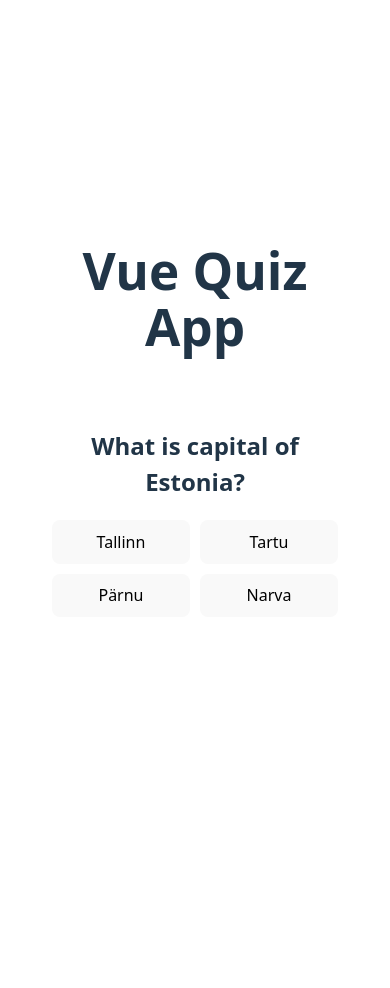
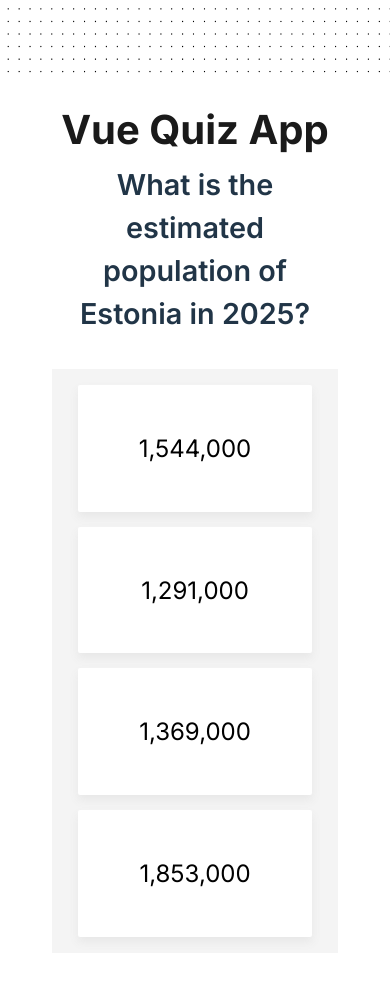
Before and after one commit to jurits13/vue-quiz-app, a Vue app: page / in a window 390 px wide. Shown: the top 988 px of the page. Before the commit the page ends 844 px from the top, so only its background shows below. Built offline with nearby package versions, Linux system fonts and the light colour scheme.

Commit message:
Add styling and responsive design

```diff
--- a/index.html
+++ b/index.html
@@ -3,6 +3,10 @@
   <head>
     <meta charset="UTF-8" />
     <link rel="icon" type="image/svg+xml" href="/vite.svg" />
+    <link
+      href="https://fonts.googleapis.com/css2?family=Inter:wght@300;400;600;700&display=swap"
+      rel="stylesheet"
+    />
     <meta name="viewport" content="width=device-width, initial-scale=1.0" />
     <title>My Quiz App</title>
   </head>
--- a/src/App.vue
+++ b/src/App.vue
@@ -4,11 +4,14 @@
     <QuestionQuiz v-if="currentQuestionIndex < questions.length"
     :questionData="questions[currentQuestionIndex]"
     @updateScore="updateScore"
-    @nextQuestion="nextQuestion" />
+    @nextQuestion="nextQuestion"
+    />
 
     <ResultsQuiz v-if="currentQuestionIndex === questions.length"
     :score="score"
-    :total="questions.length" />
+    :total="questions.length"
+    @restartQuiz="restartQuiz"
+    />
   </div>
 </template>
 
@@ -34,6 +37,10 @@
       },
       nextQuestion() {
         this.currentQuestionIndex++;
+      },
+      restartQuiz() {
+        this.score = 0
+        this.currentQuestionIndex = 0
       }
     }
   }
--- a/src/components/QuestionQuiz.vue
+++ b/src/components/QuestionQuiz.vue
@@ -1,7 +1,8 @@
 <template>
   <div class="questionContainer">
     <h2>{{ questionData.question }}</h2>
-    <div class="optionsContainer">
+    <div class="optionsWrapper">
+        <div class="optionsContainer">
         <button
         v-for="option in questionData.options"
         :key="option"
@@ -11,8 +12,12 @@
             {{ option }}
         </button>
     </div>
-    <p v-if="selected"> {{ feedbackMessage }}</p>
-    <button v-if="selected" @click="handleNextQuestion">Next</button>
+    </div>
+
+    <div class="feedbackContainer">
+        <p v-if="selected"> {{ feedbackMessage }}</p>
+        <button v-if="selected" class="nextButton" @click="handleNextQuestion">Next</button>
+    </div>
   </div>
 </template>
 
@@ -27,7 +32,7 @@ export default {
     },
     computed: {
         feedbackMessage() {
-            return this.isCorrect ? "Correct Answer!" : `Incorrect! The Correct Answer Was: ${this.questionData.answer}`
+            return this.isCorrect ? "Correct answer!" : `Incorrect! The correct answer was: ${this.questionData.answer}`
         }
     },
     methods: {
@@ -46,30 +51,98 @@ export default {
 }
 </script>
 
-<style>
+<style scoped>
 .questionContainer {
     padding: 20px;
     text-align: center;
-    max-width: 500px;
-    margin: auto;
+    width: 100%;
+    max-width: 100%;
+    margin-top: 6vh;
+    align-items: center;
 }
 .optionsContainer {
     display: grid;
-    grid-template-columns: repeat(2, 1fr);
-    grid-template-rows: repeat(2, 1fr);
-    gap: 10px;
-    justify-items: stretch;
+    grid-template-columns: repeat(2, minmax(120px, 1fr));
+    grid-template-rows: repeat(2, minmax(100px, auto));
+    gap: 15px;
+    justify-items: center;
+    width: 100%;
+    max-width: 1200px;
+    margin: 0 auto;
+    padding: 0 10px;
+    box-sizing: border-box;
+}
+.optionsWrapper {
+    background-color: rgb(244, 244, 244);
+    padding: 2em;
+    display: flex;
+    justify-content: center;
+    justify-items: center;
+    width: 100%;
+    max-width: 100%;
+    margin: 0 auto;
+    box-sizing: border-box;
+    margin-top: 4vh;
+}
+.feedbackContainer {
+    height: 200px;
+    display: flex;
+    flex-direction: column;
+    align-items: center;
+    justify-content: center;
 }
 button {
+    font-size: 1.5em;
+    width: 100%;
+    height: 20vh;
     cursor: pointer;
     transition: 0.5s;
+    background-color: white;
+    color: black;
+    border-radius: 2px;
+    border: 2px solid transparent;
+    box-shadow: 0px 5px 10px rgb(231, 231, 231);
+}
+button:hover {
+    background-color: black;
+    color: white;
+    outline: none;
+    transform: scale(1.05);
+    outline: none !important;
+    border: none !important;
+    box-shadow: none !important;
 }
 button.correct {
-    background-color: rgb(41, 201, 86);
+    background-color: rgb(98, 255, 142);
     color: black;
 }
 button.incorrect {
     background-color: rgb(255, 74, 74);
     color: black;
 }
+button.nextButton {
+    margin-top: 20px;
+    padding: 20px 20px;
+    width: 30vw;
+    height: 10vh;
+    text-align: center;
+}
+button.disabled {
+    opacity: 0.5;
+    cursor: not-allowed;
+    pointer-events: none
+}
+
+@media screen and (max-width: 700px) {
+    .optionsContainer {
+        grid-template-columns: 1fr;
+    }
+    button {
+    height: 15vh;
+    }
+    .optionsWrapper {
+        padding: 1em;
+    }
+}
+
 </style>
--- a/src/components/ResultsQuiz.vue
+++ b/src/components/ResultsQuiz.vue
@@ -1,13 +1,65 @@
 <template>
-    <div>
+    <div class="resultsContainer">
       <h2>You've Completed The Quiz!</h2>
       <p>Your Score: {{ score }} / {{ total }}</p>
-      <p>{{ message }}</p>
+      <p>{{ finalMessage }}</p>
+
+      <button class="retryButton" @click="restartQuiz">Try Again</button>
     </div>
 </template>
 
 <script>
 export default {
     props: ["score", "total"],
+    computed: {
+        finalMessage() {
+            if (this.score === this.total) {
+                return "Perfect Score! 🎉 Well done!";
+            } else if (this.score > this.total / 2) {
+                return "Great job! You did well.";
+            } else {
+                return "Keep practicing!";
+            }
+        }
+    },
+    methods: {
+        restartQuiz() {
+            this.$emit("restartQuiz")
+        }
+    }
 }
 </script>
+
+<style scoped>
+.resultsContainer {
+    display: flex;
+    flex-direction: column;
+    align-items: center;
+    justify-content: flex-start;
+    text-align: center;
+    width: 100%;
+    height: 100vh;
+    padding-top: 10vh;
+}
+
+button {
+    font-size: 1.5em;
+    cursor: pointer;
+    transition: 0.5s;
+    background-color: white;
+    color: black;
+    border-radius: 0;
+    border: 2px solid transparent;
+    box-shadow: 0px 5px 10px rgb(210, 210, 210);
+    margin-top: 3vh;
+}
+button:hover {
+    background-color: black;
+    color: white;
+    outline: none;
+    transform: scale(1.05);
+    outline: none !important;
+    border: none !important;
+    box-shadow: none !important;
+}
+</style>
--- a/src/questions.js
+++ b/src/questions.js
@@ -1,17 +1,32 @@
 export default [
     {
-        question: "What is capital of Estonia?",
-        options:["Tallinn", "Tartu", "Pärnu", "Narva"],
-        answer: "Tallinn"
+        question: "What is the estimated population of Estonia in 2025?",
+        options:["1,544,000", "1,291,000", "1,369,000", "1,853,000"],
+        answer: "1,369,000"
     },
     {
-        question: "In which of these movies DiCaprio did not star in?",
-        options:["Titanic", "Inception", "Django Unchained", "Oppenheimer"],
-        answer: "Oppenheimer"
+        question: "What is Estonia's relative poverty rate in 2023?",
+        options:["15,6%", "20,2%", "18,1%", "24,1%"],
+        answer: "20,2%"
     },
     {
-        question: "What is the currency of Estonia?",
-        options: ["Euro", "Kroon", "Dollar", "EstCoins"],
-        answer: "Euro"
+        question: "What is the average gross salary in Estonia in Q4 2024?",
+        options: ["2,060 euros", "1,870 euros", "2,230 euros", "1,950 euros"],
+        answer: "2,060 euros"
+    },
+    {
+        question: "What is the gender pay gap in Estonia in 2023?",
+        options: ["11,2%", "13,1%", "8,9%", "10,4%"],
+        answer: "13,1%"
+    },
+    {
+        question: "What is Estonia's consumer price index change in 2024?",
+        options: ["3,5%", "2,9%", "4,1%", "5,8%"],
+        answer: "3,5%"
+    },
+    {
+        question: "What was Estonia's unemployment rate in Q4 2024?",
+        options: ["5,8%", "6,5%", "4,4%", "7,4%"],
+        answer: "7,4%"
     }
   ];
--- a/src/style.css
+++ b/src/style.css
@@ -6,13 +6,16 @@
   color-scheme: light dark;
   color: rgba(255, 255, 255, 0.87);
   background-color: #242424;
-
   font-synthesis: none;
   text-rendering: optimizeLegibility;
   -webkit-font-smoothing: antialiased;
   -moz-osx-font-smoothing: grayscale;
 }
-
+* {
+  margin: 0;
+  padding: 0;
+  box-sizing: border-box;
+}
 a {
   font-weight: 500;
   color: #646cff;
@@ -23,16 +26,75 @@ a:hover {
 }
 
 body {
+  background-image: url(/background.png);
+  background-size: 100vw auto;
+  background-position: top center;
+  background-repeat: no-repeat;
+
   margin: 0;
+  font-family: 'Inter', sans-serif;
+
   display: flex;
-  place-items: center;
+  flex-direction: column;
+  align-items: center;
+  justify-content: flex-start;
+
   min-width: 320px;
   min-height: 100vh;
+  height: auto;
+
+  overflow-x: hidden;
+  overflow-y: auto;
 }
 
+@media screen and (max-width: 1000px) {
+  body {
+    background-size: 125vw auto;
+    background-position: top center;
+  }
+}
+@media screen and (max-width: 800px) {
+  body {
+    background-size: 150vw auto;
+    background-position: top center;
+  }
+}
+@media screen and (max-width: 650px) {
+  body {
+    background-size: 200vw auto;
+    background-position: top center;
+  }
+}
+@media screen and (max-width: 500px) {
+  body {
+    background-size: 300vw auto;
+  }
+}
+@media screen and (max-width: 300px) {
+  body {
+    background-size: 500vw auto;
+  }
+}
+
+
+
+
 h1 {
-  font-size: 3.2em;
-  line-height: 1.1;
+  position: relative;
+  top: 8vh;
+  left: 50%;
+  transform: translateX(-50%);
+  font-size: 2.5em;
+  font-weight: bold;
+  color: #1a1a1a;
+  margin-bottom: 20px;
+  text-align: center;
+  width: 100%;
+}
+
+h2 {
+  font-size: 1.8em;
+  font-weight: 600;
 }
 
 button {
```
Also changed, not shown: public/background.png (added).
